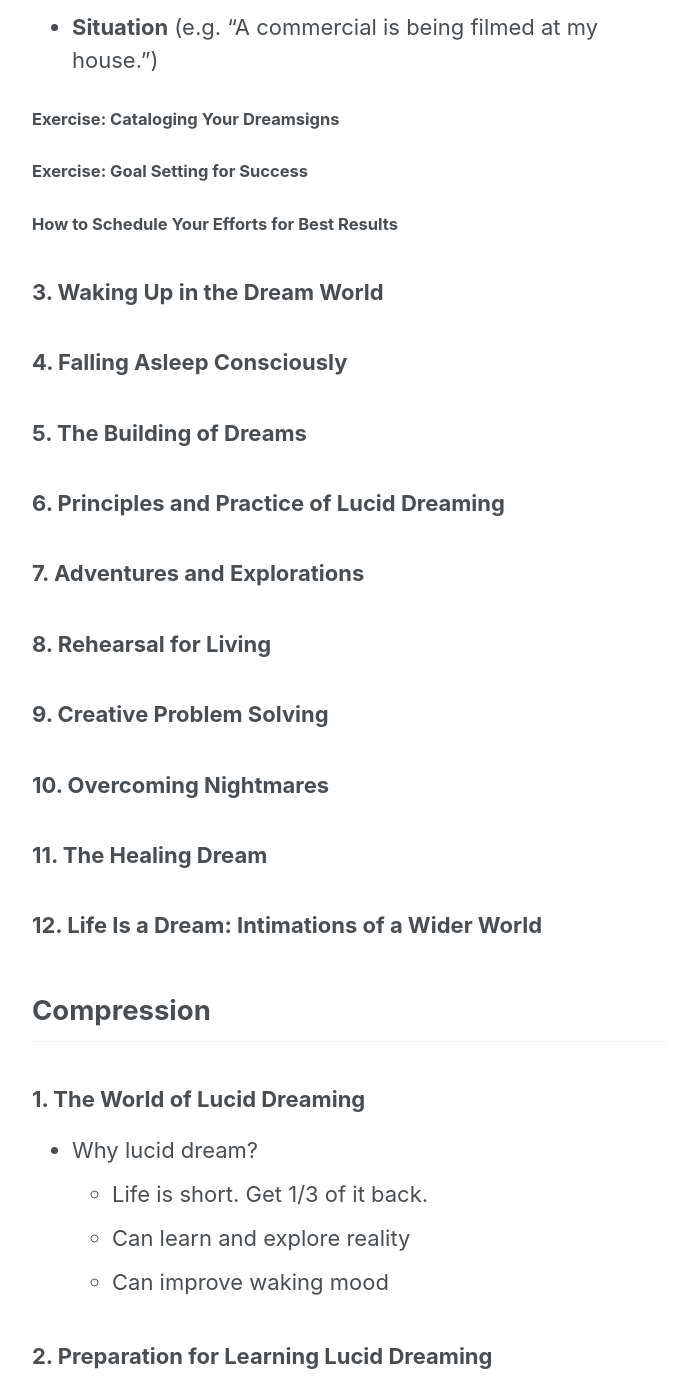
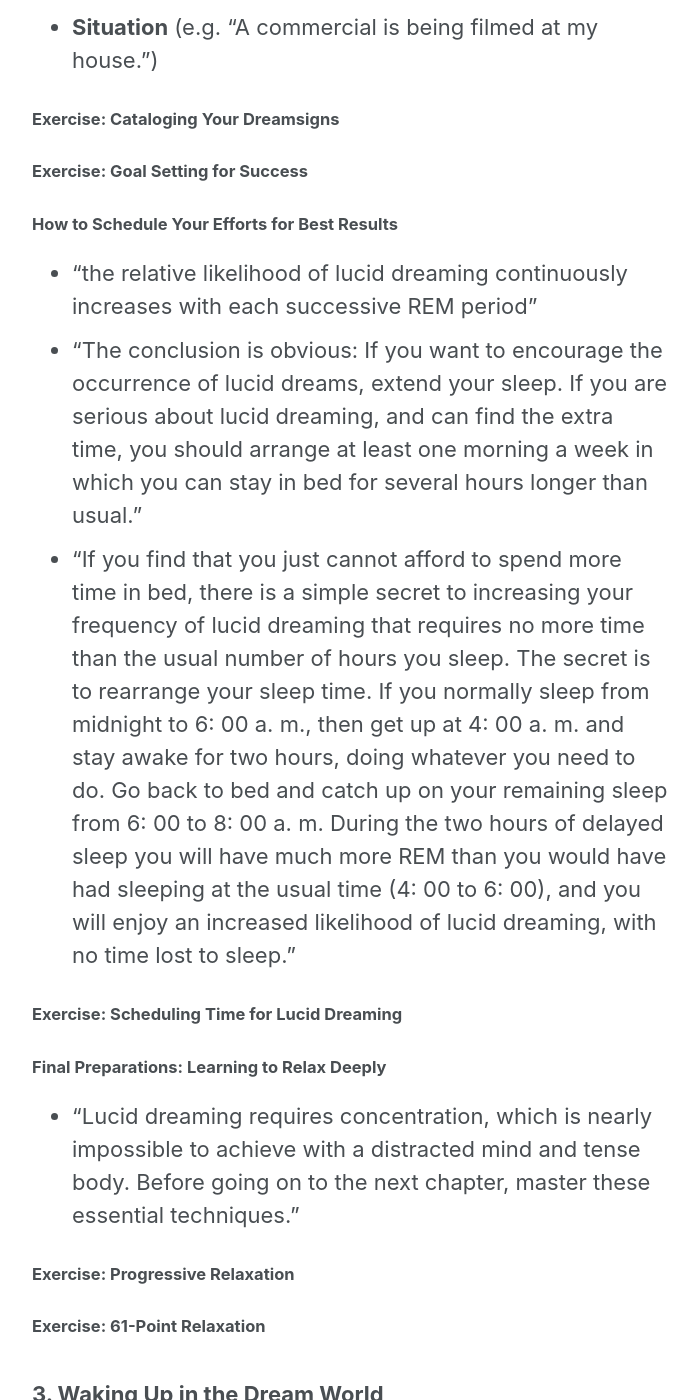
Before and after one commit to shanemileham/levelupmylife, a Jekyll site: the page built from _content/books/stephen-laberge--exploring-the-world-of-lucid-dreaming.md, in a window 1280 px wide and 1400 px high, scrolled down 12719 px. Shown: the whole window, without its empty margins (290-989 px from the left). Built offline with Jekyll 4.4.1, drawn with Linux system fonts in a browser that asks for light colours; some of the changed text lies outside the part shown.

Commit message:
LD Book - Finished noting ch 3

```diff
--- a/_content/books/stephen-laberge--exploring-the-world-of-lucid-dreaming.md
+++ b/_content/books/stephen-laberge--exploring-the-world-of-lucid-dreaming.md
@@ -121,7 +121,18 @@ This book is absolutely packed with information, so if this helped you or you wa
 #### Exercise: Goal Setting for Success
 
 #### How to Schedule Your Efforts for Best Results
+- "the relative likelihood of lucid dreaming continuously increases with each successive REM period"
+- "The conclusion is obvious: If you want to encourage the occurrence of lucid dreams, extend your sleep. If you are serious about lucid dreaming, and can find the extra time, you should arrange at least one morning a week in which you can stay in bed for several hours longer than usual."
+- "If you find that you just cannot afford to spend more time in bed, there is a simple secret to increasing your frequency of lucid dreaming that requires no more time than the usual number of hours you sleep. The secret is to rearrange your sleep time. If you normally sleep from midnight to 6: 00 a. m., then get up at 4: 00 a. m. and stay awake for two hours, doing whatever you need to do. Go back to bed and catch up on your remaining sleep from 6: 00 to 8: 00 a. m. During the two hours of delayed sleep you will have much more REM than you would have had sleeping at the usual time (4: 00 to 6: 00), and you will enjoy an increased likelihood of lucid dreaming, with no time lost to sleep."
 
+#### Exercise: Scheduling Time for Lucid Dreaming
+
+#### Final Preparations: Learning to Relax Deeply
+- "Lucid dreaming requires concentration, which is nearly impossible to achieve with a distracted mind and tense body. Before going on to the next chapter, master these essential techniques."
+
+#### Exercise: Progressive Relaxation
+
+#### Exercise: 61-Point Relaxation
 
 ### 3. Waking Up in the Dream World
 ### 4. Falling Asleep Consciously
@@ -187,8 +198,20 @@ This book is absolutely packed with information, so if this helped you or you wa
 4. **Record and evaluate your progress** - Do it.
 
 #### Scheduling time for lucid dreaming
+1. **Set your alarm** - Set it 2-3 hour before your normal time
+2. **Get out of bed promptly in the morning** - Get out of bed immediately
+3. **Focus on your intentions for your lucid dreams** - A half hour before returning to sleep, focus your intentions on what you want to accomplish (e.g. where you want to go, whom you want to see, etc.).
+4. **Return to bed and practice an induction technique** - Ensure you will be undisturbed for the next few hours. Go to bed and practice the induction technique that works best for you.
+5. **Give yourself at least two hours to sleep** - Lucid dreaming is more likely now, so enjoy (you can even practice WILD here)
+
 #### Progressive relaxation
+1. **Lie down on a firm surface** - Close your eyes and relax
+2. **Attend to your breathing** - Pay attention to your breathing and allow it to deepen
+3. **Progressively tense and relax each muscle group** - Tense and then relax all the muscle groups in your body, one at a time. Hold it tight for five to ten seconds.
+4. **Let go of all tension** - After you have worked through all muscle groups, let them go limp.
+
 #### Sixty-one-point relaxation
+- (See the book for this one; it's essentially a body scan)
 
 ### 3. Waking Up in the Dream World
 #### Critical state-testing technique
```
Also changed, not shown: other parts of _content/books/stephen-laberge--exploring-the-world-of-lucid-dreaming.md (+1 -1 lines).
